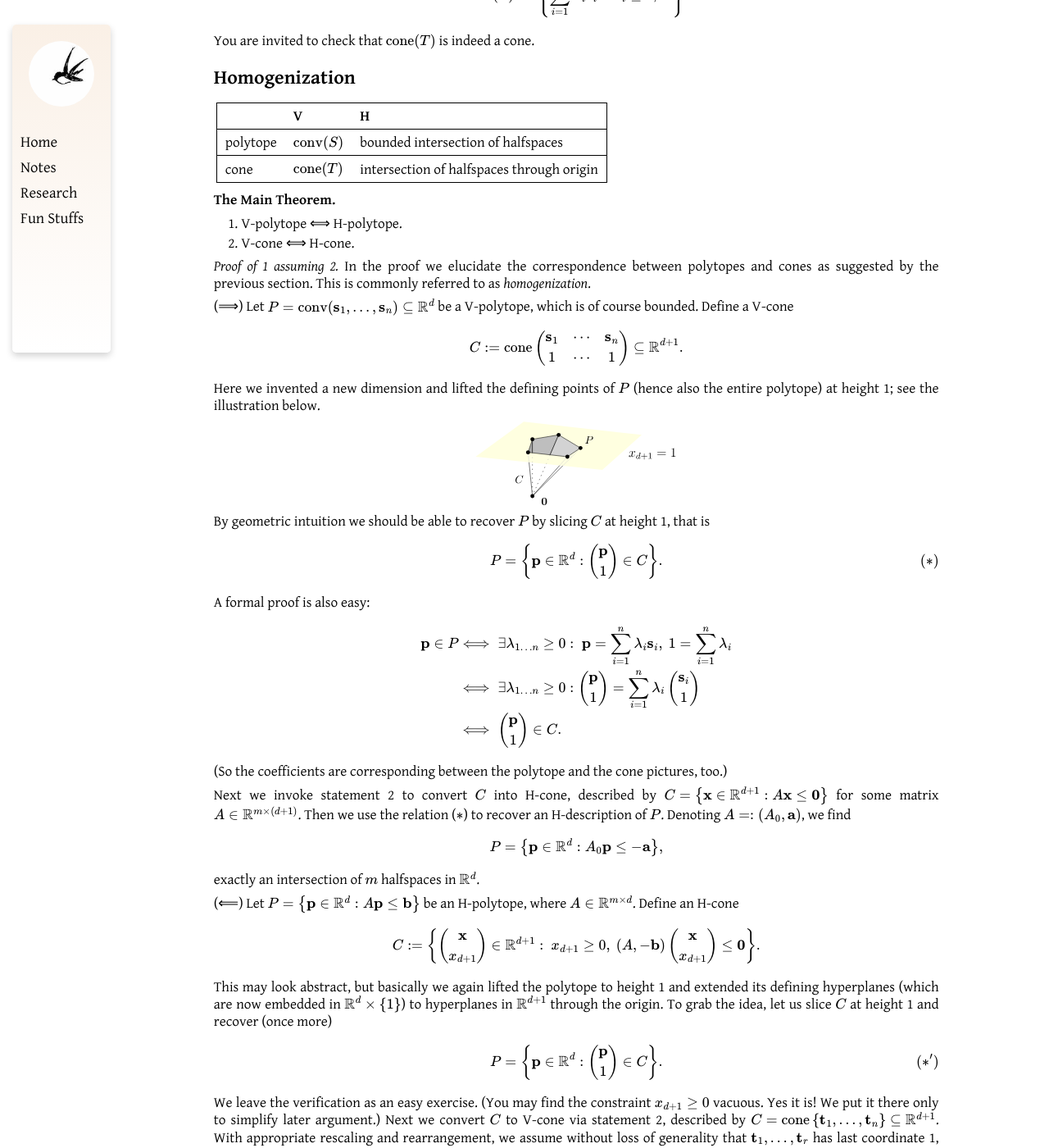
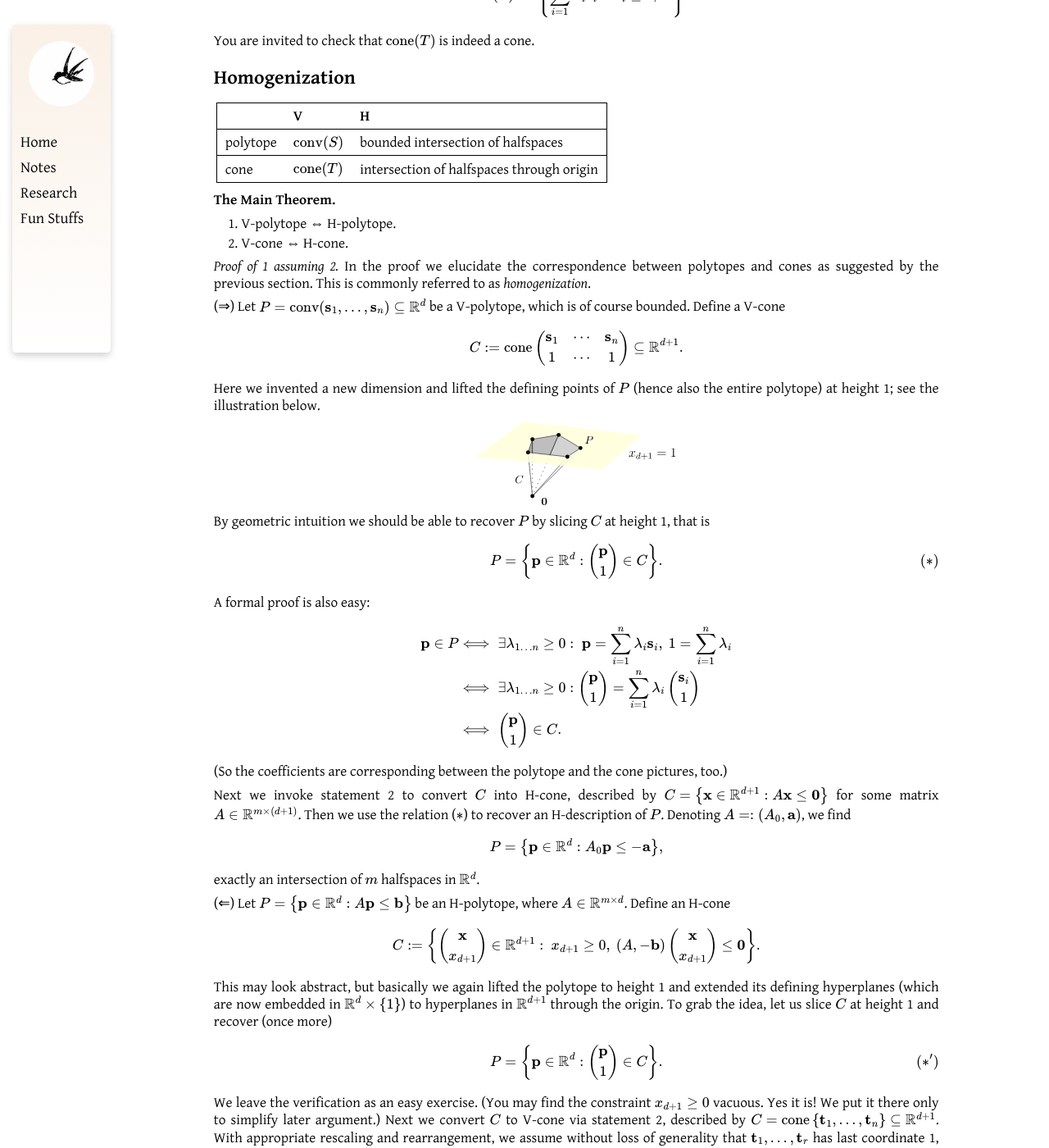
Before and after one commit to YanhengWang/yanhengwang.github.io, a Jekyll site: the page built from notes/geometry/3-2.md, in a window 1280 px wide and 1400 px high, scrolled down 543 px. Shown: the whole window at 82% size. Built offline with Jekyll 4.4.1, drawn with Linux system fonts in a browser that asks for light colours; some of the changed text lies outside the part shown.

```diff
--- a/Gemfile
+++ b/Gemfile
@@ -8,7 +8,7 @@ source "https://rubygems.org"
 # This will help ensure the proper Jekyll version is running.
 # Happy Jekylling!
 
-gem "jekyll", "~> 4.2.1"
+gem "jekyll", "~> 4.3.2"
 
 # Windows and JRuby does not include zoneinfo files, so bundle the tzinfo-data gem and associated library.
 platforms :mingw, :x64_mingw, :mswin, :jruby do
@@ -19,4 +19,4 @@ end
 # Performance-booster for watching directories on Windows
 gem "wdm", "~> 0.1.1", :platforms => [:mingw, :x64_mingw, :mswin]
 
-gem "webrick", "~> 1.7"
+gem "webrick", "~> 1.8"
--- a/notes/geometry/3-2.md
+++ b/notes/geometry/3-2.md
@@ -37,12 +37,12 @@ You are invited to check that $$\cone(T)$$ is indeed a cone.
 
 **The Main Theorem.**
 
-1. V-polytope ⟺ H-polytope.
-2. V-cone ⟺ H-cone.
+1. V-polytope ⇔ H-polytope.
+2. V-cone ⇔ H-cone.
 
 *Proof of 1 assuming 2.* In the proof we elucidate the correspondence between polytopes and cones as suggested by the previous section. This is commonly referred to as *homogenization*.
 
-(⟹)
+(⇒)
 Let $$P = \conv(\vec{s}_1, \dots, \vec{s}_n) \subseteq \Real^d$$ be a V-polytope, which is of course bounded. Define a V-cone
 
 $$ C := \cone \begin{pmatrix}
@@ -75,7 +75,7 @@ $$ P = \set{ \vec{p} \in \Real^d: A_0 \vec{p} \leq -\vec{a} }, $$
 
 exactly an intersection of $$m$$ halfspaces in $$\Real^d$$.
 
-(⟸)
+(⇐)
 Let $$P = \set{\vec{p} \in \Real^d: A \vec{p} \leq \vec{b}}$$ be an H-polytope, where $$A \in \Real^{m \times d}$$. Define an H-cone
 
 $$ C := \set{ \begin{pmatrix} \vec{x} \\ x_{d+1} \end{pmatrix} \in \Real^{d+1}:~
@@ -104,11 +104,11 @@ $$ \begin{align*}
 This does not match what we want. But wait: if the cone component contributed anything, then $$P$$ would contain a ray emanating to infinity, which contradicts with the presumed boundedness. Therefore, only the convex hull component exists, and the proof is finished. ∎
 
 
-# V-Cone ⟺ H-Cone
+# V-Cone ⇔ H-Cone
 
 This section proves statement 2 in the main theorem, namely V-cones and H-cones convert to each other. Speaking from a high level, we will "hard-convert" a V-cone (resp. H cone) to a higher-dimensional H-cone (resp. V-cone) and then inductively drop the extra dimensions, via either projection or intersection.
 
-## V ⟹ H
+## V ⇒ H
 
 We define the *projection* of point set $$S \subseteq \Real^{d+1}$$ onto the first $$d$$ axes to be
 
@@ -146,7 +146,7 @@ For the moment let us fix the values of $$x_1, \dots, x_d$$ and solve for $$x_{d
 
 Now we play the same game for *symbolic* $$x_1, \dots, x_d$$ and solve for $$x_{d+1}$$. It has a solution iff the following system is feasible: Generate inequalities that enforces the ≤ relation on all (lower bound, upper bound) combinations, then append the tail block as is. The resulting system $$\Gamma$$ has $$\ell \cdot (r-\ell) + (m-r)$$ constraints but only $$d$$ variables, and it perfectly describes $$\proj(D)$$. Therefore, the projection is indeed an H-cone. ∎
 
-## H ⟸ V
+## H ⇐ V
 
 We approach the converse in a similar fashion. Define the *slice* of $$S \subseteq \Real^{d+1}$$ at level $$x_{d+1} = 0$$ to be
 
```
Also changed, not shown: notes/fragments/cographs.md (added, +81 -0 lines), notes/fragments/index.md (+6 -2 lines), Gemfile.lock, notes/fragments/cographs.svg (added), notes/geometry/2-9.md (line endings or trailing spaces), 1 other file.
